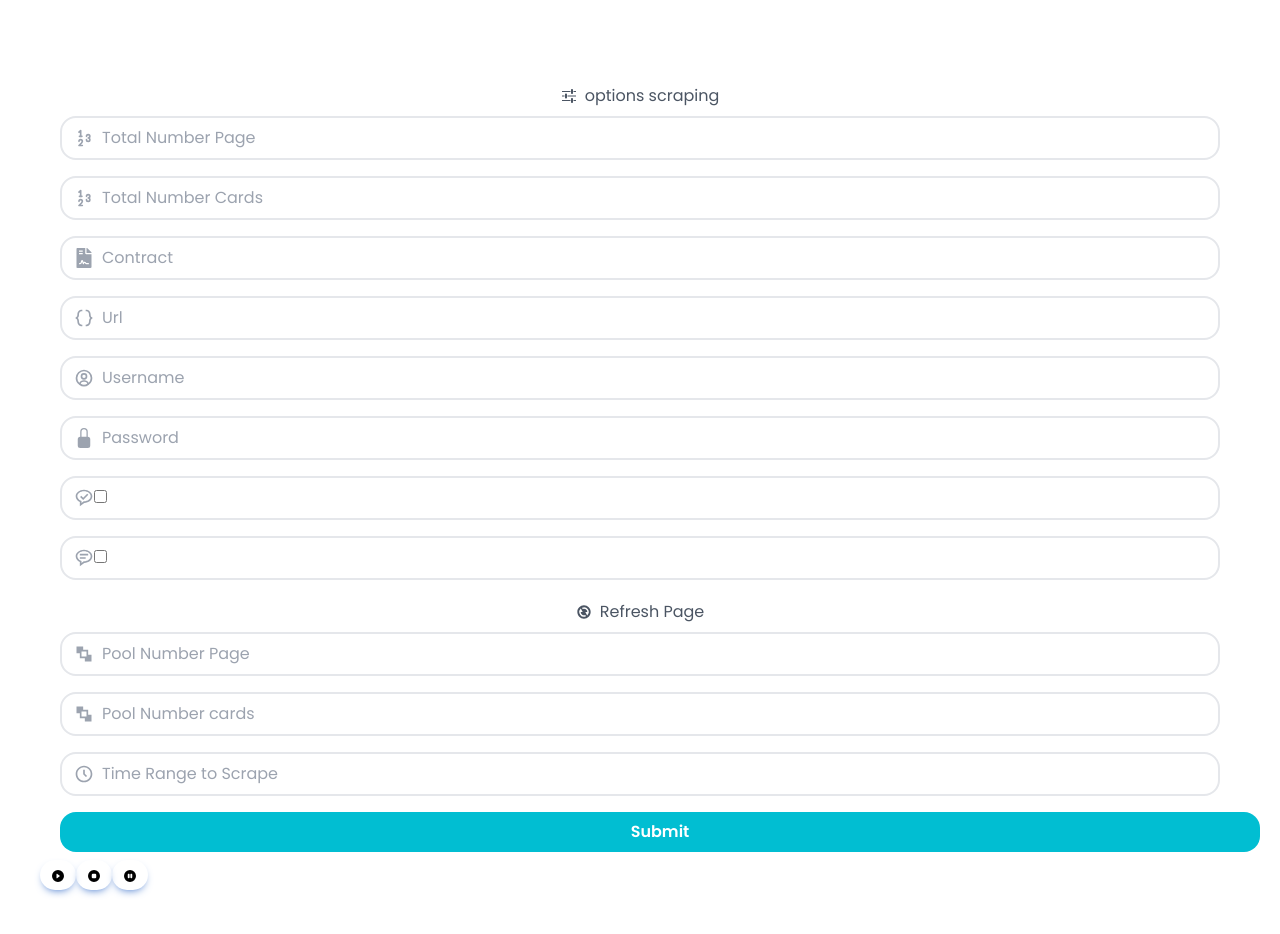
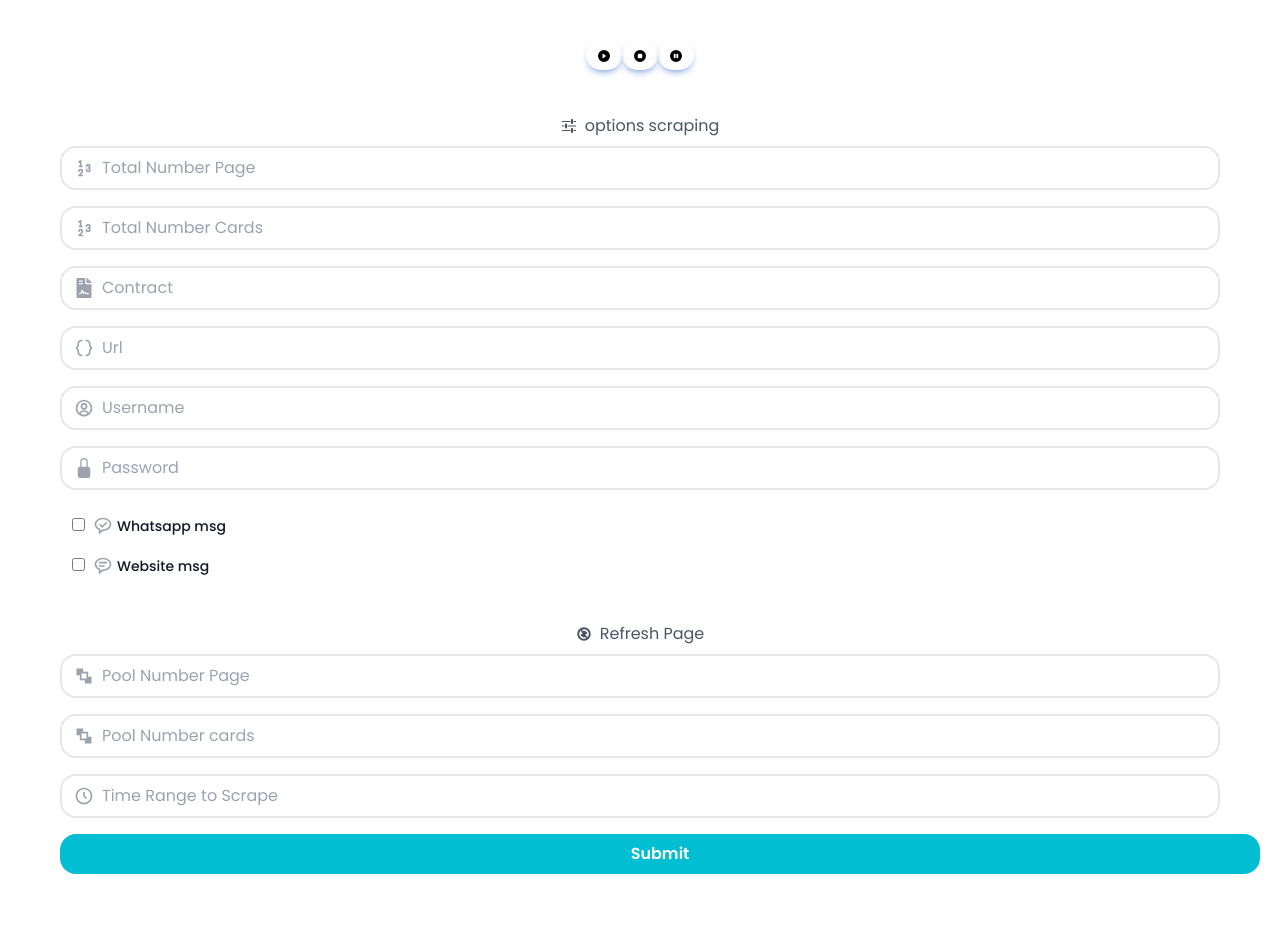
Before and after one commit to lucaimbalzano/fe.house-network, a Next.js app: page /profile/dashboard in a window 1280 px wide. Shown: the top 934 px of the page. Built offline with nearby package versions, Linux system fonts and the light colour scheme.

Commit message:
added first options and refresh page POST working

```diff
--- a/src/app/globals.css
+++ b/src/app/globals.css
@@ -14,7 +14,7 @@ html {
 @layer components {
     @media (max-width: 382px) {
         .custom-smaller-width {
-            @apply w-8/12 !important;
+            width: auto !important;
         }
 
         .input {
--- a/src/app/register/register-user-form.tsx
+++ b/src/app/register/register-user-form.tsx
@@ -43,7 +43,6 @@ export default function RegisterUserForm() {
   }, [isSubmitSuccessful]);
 
   async function RegisterUserFunction(credentials: RegisterUserInput) {
-    console.log('credentials-> RegisterUserFunction: '+credentials)
     store.setRequestLoading(true);
     try {
       const user = await apiRegisterUser(JSON.stringify(credentials));
@@ -62,7 +61,6 @@ export default function RegisterUserForm() {
   }
 
   const onSubmitHandler: SubmitHandler<RegisterUserInput> = (values) => {
-    console.log('values->onSubmitHandler: '+values);
     RegisterUserFunction(values);
   };
 
--- a/src/components/LoadingButton.tsx
+++ b/src/components/LoadingButton.tsx
@@ -19,7 +19,7 @@ export const LoadingButton: React.FC<LoadingButtonProps> = ({
     <button
       type="submit"
       className={twMerge(
-        `block w-full mt-4 py-2 rounded-2xl text-white font-semibold mb-2  hover:bg-[#4dd1e0] hover:shadow-md sm:ml-5 sm:mr-5 custom-smaller-width`,
+        `block w-full mt-4 py-2 rounded-2xl text-white font-semibold mb-2  hover:bg-[#4dd1e0] hover:shadow-md sm:ml-5 sm:mr-5`,
         `${btnColor} ${loading && btnColor}`
       )}
     >
--- a/src/components/profile/dashboard/pageScrape/pageScrape.tsx
+++ b/src/components/profile/dashboard/pageScrape/pageScrape.tsx
@@ -2,7 +2,7 @@
 
 
 import FormInput from '@/components/FormInput'
-import { FlowInputSchema, FlowInputScraper, RefreshSearchSchema, RefreshSearch } from '@/lib/validations/flowInputScraper.schema';
+import { FlowInputSchema, FlowInputScraper } from '@/lib/validations/flowInputScraper.schema';
 import { zodResolver } from '@hookform/resolvers/zod';
 import React, { useEffect, useState } from 'react'
 import { FormProvider, useForm, SubmitHandler } from 'react-hook-form'
@@ -18,6 +18,9 @@ import { FlowInputScraperResponse } from '@/lib/types/flowInputScraper';
 import  useStore  from '@/store';
 import { useRouter } from 'next/navigation';
 import { LoadingButton } from '@/components/LoadingButton';
+import { handleApiError } from '@/lib/helpers';
+import { toast } from 'react-hot-toast';
+import { FlowInputScraperPush } from '@/lib/services/flowInputScraper';
 
 export default function PageScrape() {
   const store = useStore();
@@ -27,9 +30,12 @@ export default function PageScrape() {
   });
 
 
+
+
   const {
     reset,
     handleSubmit,
+    register,
     formState: { isSubmitSuccessful },
   } = methods;
 
@@ -42,24 +48,57 @@ export default function PageScrape() {
   }, [isSubmitSuccessful]);
 
   async function FlowInputScrapeFunction(credentials: FlowInputScraper){
-    console.log("FlowInputScrapeFunction-> pageScrape: "+ JSON.stringify(credentials))
     store.setRequestLoading(true);
-    return;
+    try {
+      const flowInputScraper = await FlowInputScraperPush(JSON.stringify(credentials));
+      store.setFlowInputScraper(flowInputScraper);
+      return router.push("/login");
+    } catch (error:any) {
+      if (error instanceof Error) {
+        handleApiError(error)
+      } else {
+        toast.error(error.message);
+        console.log("Error message:", error.message);
+      }
+    } finally {
+      store.setRequestLoading(false)
+    }
   }
 
-  const onSubmit: SubmitHandler<FlowInputScraper> = (values: FlowInputScraper) => {
-    console.log("submitHandler-> pageScrape: "+ JSON.stringify(values))
-    FlowInputScrapeFunction(values);
-  };
-
-
+  const onSubmit: SubmitHandler<FlowInputScraper> = (values: FlowInputScraper) => { FlowInputScrapeFunction(values);};
+  const onError = (errors:any, e:any) => console.log(errors, e);
 
   return (
 
     <div>
+
+    <div className='flex justify-center items-center'>
+            <button
+            type="button"
+            className="inline-block rounded-full px-3 pb-2 pt-2.5 text-xs font-medium uppercase leading-normal hover:bg-slate-200 hover:text-[#125d68] hover: text-black shadow-[0_4px_9px_-4px_#3b71ca] transition duration-150 ease-in-out hover:shadow-[0_8px_9px_-4px_rgba(59,113,202,0.3),0_4px_18px_0_rgba(59,113,202,0.2)] focus:bg-black-600 focus:shadow-[0_8px_9px_-4px_rgba(59,113,202,0.3),0_4px_18px_0_rgba(59,113,202,0.2)] focus:outline-none focus:ring-0 active:bg-slate-600 active:shadow-[0_8px_9px_-4px_rgba(59,113,202,0.3),0_4px_18px_0_rgba(59,113,202,0.2)] dark:shadow-[0_4px_9px_-4px_rgba(59,113,202,0.5)] dark:hover:shadow-[0_8px_9px_-4px_rgba(59,113,202,0.2),0_4px_18px_0_rgba(59,113,202,0.1)] dark:focus:shadow-[0_8px_9px_-4px_rgba(59,113,202,0.2),0_4px_18px_0_rgba(59,113,202,0.1)] dark:active:shadow-[0_8px_9px_-4px_rgba(59,113,202,0.2),0_4px_18px_0_rgba(59,113,202,0.1)]"
+            data-te-ripple-init
+            data-te-ripple-color="light">
+            <BsFillPlayCircleFill className='hover:text-white' />
+          </button>
+          <button
+            type="button"
+            className="inline-block rounded-full px-3 pb-2 pt-2.5 text-xs font-medium uppercase leading-normal hover:bg-slate-200 hover:text-[#125d68] hover: text-black shadow-[0_4px_9px_-4px_#3b71ca] transition duration-150 ease-in-out hover:shadow-[0_8px_9px_-4px_rgba(59,113,202,0.3),0_4px_18px_0_rgba(59,113,202,0.2)] focus:bg-black-600 focus:shadow-[0_8px_9px_-4px_rgba(59,113,202,0.3),0_4px_18px_0_rgba(59,113,202,0.2)] focus:outline-none focus:ring-0 active:bg-slate-600 active:shadow-[0_8px_9px_-4px_rgba(59,113,202,0.3),0_4px_18px_0_rgba(59,113,202,0.2)] dark:shadow-[0_4px_9px_-4px_rgba(59,113,202,0.5)] dark:hover:shadow-[0_8px_9px_-4px_rgba(59,113,202,0.2),0_4px_18px_0_rgba(59,113,202,0.1)] dark:focus:shadow-[0_8px_9px_-4px_rgba(59,113,202,0.2),0_4px_18px_0_rgba(59,113,202,0.1)] dark:active:shadow-[0_8px_9px_-4px_rgba(59,113,202,0.2),0_4px_18px_0_rgba(59,113,202,0.1)]"
+            data-te-ripple-init
+            data-te-ripple-color="light">
+            <BsFillStopCircleFill />
+          </button>
+          <button
+            type="button"
+            className="inline-block rounded-full px-3 pb-2 pt-2.5 text-xs font-medium uppercase leading-normal hover:bg-slate-200 hover:text-[#125d68] hover: text-black shadow-[0_4px_9px_-4px_#3b71ca] transition duration-150 ease-in-out hover:shadow-[0_8px_9px_-4px_rgba(59,113,202,0.3),0_4px_18px_0_rgba(59,113,202,0.2)] focus:bg-black-600 focus:shadow-[0_8px_9px_-4px_rgba(59,113,202,0.3),0_4px_18px_0_rgba(59,113,202,0.2)] focus:outline-none focus:ring-0 active:bg-slate-600 active:shadow-[0_8px_9px_-4px_rgba(59,113,202,0.3),0_4px_18px_0_rgba(59,113,202,0.2)] dark:shadow-[0_4px_9px_-4px_rgba(59,113,202,0.5)] dark:hover:shadow-[0_8px_9px_-4px_rgba(59,113,202,0.2),0_4px_18px_0_rgba(59,113,202,0.1)] dark:focus:shadow-[0_8px_9px_-4px_rgba(59,113,202,0.2),0_4px_18px_0_rgba(59,113,202,0.1)] dark:active:shadow-[0_8px_9px_-4px_rgba(59,113,202,0.2),0_4px_18px_0_rgba(59,113,202,0.1)]"
+            data-te-ripple-init
+            data-te-ripple-color="light">
+            <BsFillPauseCircleFill />
+          </button>
+     </div>
     <br></br>
       <FormProvider {...methods} >
-      <form onSubmit={handleSubmit(onSubmit)}>
+      <form onSubmit={handleSubmit(onSubmit, onError)}>
+
       <h5 className='mt-5 mb-2 flex justify-center items-center text-gray-600'><IoMdOptions className='mr-2'/>options scraping</h5>
         <div className="flex items-center border-2 py-2 px-3 rounded-2xl mb-4 hover:shadow-md sm:ml-5 sm:mr-5 custom-smaller-width bg-white">
         <TbNumbers className="h-5 w-5 text-gray-400"/>
@@ -85,64 +124,47 @@ export default function PageScrape() {
         <BsFillLockFill className="h-5 w-5 text-gray-400"/>
           <FormInput type="password" label="Password" name="password"/>
         </div>
-        <div className="flex items-center border-2 py-2 px-3 rounded-2xl mb-4 hover:shadow-md sm:ml-5 sm:mr-5 custom-smaller-width bg-white">
-        <BiMessageRoundedCheck className="h-5 w-5 text-gray-400"/>
+
+        <div className='flex-col items-center py-2 px-3 mb-4  sm:ml-5 sm:mr-5 '>
+        <div className="flex items-center mb-4">
         <FormInput type="checkbox" label="message" name="message"/>
+          <div className='inline-flex '>
+            <label  className="flex ml-2 text-sm font-medium text-gray-900 dark:text-gray-400"> <BiMessageRoundedCheck className="mr-1 h-5 w-5 text-gray-400 "/> Whatsapp msg</label>
+          </div>
+        </div>
+        <div className="flex items-center mb-4">
+        <FormInput type="checkbox" label="messageWebSite" name="messageWebSite"/>
+          <div className='inline-flex'>
+            <label  className="flex ml-2 text-sm font-medium text-gray-900 dark:text-gray-400"> <BiMessageRoundedDetail className="mr-1 h-5 w-5 text-gray-400"/>Website msg</label>
+          </div>
+        </div>
 
         </div>
-        <div className="flex items-center border-2 py-2 px-3 rounded-2xl mb-4 hover:shadow-md sm:ml-5 sm:mr-5 custom-smaller-width bg-white">
-        <BiMessageRoundedDetail className="h-5 w-5 text-gray-400"/>
-        <FormInput type="checkbox" label="messageWebSite" name="messageWebSite"/>
-        </div>
+
+
         <h5 className='mt-5 mb-2 flex justify-center items-center text-gray-600'><RiRefreshFill className='mr-2'/>Refresh Page</h5>
           <div className="flex items-center border-2 py-2 px-3 rounded-2xl mb-4 hover:shadow-md sm:ml-5 sm:mr-5 custom-smaller-width bg-white">
           <CgArrangeFront className="h-5 w-5 text-gray-400"/>
-          <FormInput type="text" label="Pool Number Page" name="poolPage"/>
+            <FormInput type="text" label="Pool Number Page" name="refreshSearch.poolPage"/>
           </div>
           <div className="flex items-center border-2 py-2 px-3 rounded-2xl mb-4 hover:shadow-md sm:ml-5 sm:mr-5 custom-smaller-width bg-white">
           <CgArrangeFront className="h-5 w-5 text-gray-400"/>
-          <FormInput type="text" label="Pool Number cards" name="poolCards"/>
+            <FormInput type="text" label="Pool Number cards" name="refreshSearch.poolCards"/>
           </div>
           <div className="flex items-center border-2 py-2 px-3 rounded-2xl mb-4 hover:shadow-md sm:ml-5 sm:mr-5 custom-smaller-width bg-white">
           <BiTimeFive className="h-5 w-5 text-gray-400"/>
-          <FormInput type="text" label="Time Range to Scrape" name="perTimeRange"/>
+            <FormInput type="number" label="Time Range to Scrape" name="refreshSearch.perTimeRange"/>
           </div>
+
         <LoadingButton
                   loading={store.requestLoading}
                   textColor="text-white"
                 >
                   Submit
         </LoadingButton>
-
       </form>
       </FormProvider>
 
-
-
-
-          <div>
-            <button
-            type="button"
-            className="inline-block rounded-full px-3 pb-2 pt-2.5 text-xs font-medium uppercase leading-normal hover:bg-slate-200 hover:text-[#125d68] hover: text-black shadow-[0_4px_9px_-4px_#3b71ca] transition duration-150 ease-in-out hover:shadow-[0_8px_9px_-4px_rgba(59,113,202,0.3),0_4px_18px_0_rgba(59,113,202,0.2)] focus:bg-black-600 focus:shadow-[0_8px_9px_-4px_rgba(59,113,202,0.3),0_4px_18px_0_rgba(59,113,202,0.2)] focus:outline-none focus:ring-0 active:bg-slate-600 active:shadow-[0_8px_9px_-4px_rgba(59,113,202,0.3),0_4px_18px_0_rgba(59,113,202,0.2)] dark:shadow-[0_4px_9px_-4px_rgba(59,113,202,0.5)] dark:hover:shadow-[0_8px_9px_-4px_rgba(59,113,202,0.2),0_4px_18px_0_rgba(59,113,202,0.1)] dark:focus:shadow-[0_8px_9px_-4px_rgba(59,113,202,0.2),0_4px_18px_0_rgba(59,113,202,0.1)] dark:active:shadow-[0_8px_9px_-4px_rgba(59,113,202,0.2),0_4px_18px_0_rgba(59,113,202,0.1)]"
-            data-te-ripple-init
-            data-te-ripple-color="light">
-            <BsFillPlayCircleFill />
-          </button>
-          <button
-            type="button"
-            className="inline-block rounded-full px-3 pb-2 pt-2.5 text-xs font-medium uppercase leading-normal hover:bg-slate-200 hover:text-[#125d68] hover: text-black shadow-[0_4px_9px_-4px_#3b71ca] transition duration-150 ease-in-out hover:shadow-[0_8px_9px_-4px_rgba(59,113,202,0.3),0_4px_18px_0_rgba(59,113,202,0.2)] focus:bg-black-600 focus:shadow-[0_8px_9px_-4px_rgba(59,113,202,0.3),0_4px_18px_0_rgba(59,113,202,0.2)] focus:outline-none focus:ring-0 active:bg-slate-600 active:shadow-[0_8px_9px_-4px_rgba(59,113,202,0.3),0_4px_18px_0_rgba(59,113,202,0.2)] dark:shadow-[0_4px_9px_-4px_rgba(59,113,202,0.5)] dark:hover:shadow-[0_8px_9px_-4px_rgba(59,113,202,0.2),0_4px_18px_0_rgba(59,113,202,0.1)] dark:focus:shadow-[0_8px_9px_-4px_rgba(59,113,202,0.2),0_4px_18px_0_rgba(59,113,202,0.1)] dark:active:shadow-[0_8px_9px_-4px_rgba(59,113,202,0.2),0_4px_18px_0_rgba(59,113,202,0.1)]"
-            data-te-ripple-init
-            data-te-ripple-color="light">
-            <BsFillStopCircleFill />
-          </button>
-          <button
-            type="button"
-            className="inline-block rounded-full px-3 pb-2 pt-2.5 text-xs font-medium uppercase leading-normal hover:bg-slate-200 hover:text-[#125d68] hover: text-black shadow-[0_4px_9px_-4px_#3b71ca] transition duration-150 ease-in-out hover:shadow-[0_8px_9px_-4px_rgba(59,113,202,0.3),0_4px_18px_0_rgba(59,113,202,0.2)] focus:bg-black-600 focus:shadow-[0_8px_9px_-4px_rgba(59,113,202,0.3),0_4px_18px_0_rgba(59,113,202,0.2)] focus:outline-none focus:ring-0 active:bg-slate-600 active:shadow-[0_8px_9px_-4px_rgba(59,113,202,0.3),0_4px_18px_0_rgba(59,113,202,0.2)] dark:shadow-[0_4px_9px_-4px_rgba(59,113,202,0.5)] dark:hover:shadow-[0_8px_9px_-4px_rgba(59,113,202,0.2),0_4px_18px_0_rgba(59,113,202,0.1)] dark:focus:shadow-[0_8px_9px_-4px_rgba(59,113,202,0.2),0_4px_18px_0_rgba(59,113,202,0.1)] dark:active:shadow-[0_8px_9px_-4px_rgba(59,113,202,0.2),0_4px_18px_0_rgba(59,113,202,0.1)]"
-            data-te-ripple-init
-            data-te-ripple-color="light">
-            <BsFillPauseCircleFill />
-          </button>
-          </div>
     </div>
   )
 }
--- a/src/lib/types/flowInputScraper.ts
+++ b/src/lib/types/flowInputScraper.ts
@@ -11,7 +11,7 @@ export interface FlowInputScraper {
     refreshSearch : {
         poolPage: string,
         poolCards: string,
-        perTimeRange: number
+        perTimeRange: string
     },
     message: Boolean,
     messageWebSite: Boolean
--- a/src/store/index.ts
+++ b/src/store/index.ts
@@ -1,6 +1,7 @@
 "use client";
 
 import { FilteredUser } from "@/lib/types/userTypes";
+import { FlowInputScraper } from "@/lib/types/flowInputScraper";
 import { create } from "zustand";
 
 type Store = {
@@ -9,6 +10,8 @@ type Store = {
   setAuthUser: (user: FilteredUser | null) => void;
   setRequestLoading: (isLoading: boolean) => void;
   reset: () => void;
+  FlowInputScraper : FlowInputScraper | null;
+  setFlowInputScraper : (flowInputScraper : FlowInputScraper | null) => void;
 };
 
 const useStore = create<Store>((set) => ({
@@ -18,6 +21,8 @@ const useStore = create<Store>((set) => ({
   setRequestLoading: (isLoading) =>
     set((state) => ({ ...state, requestLoading: isLoading })),
   reset: () => set({ authUser: null, requestLoading: false }),
+  FlowInputScraper: null,
+  setFlowInputScraper: (flowInputScraper) => set((state) => ({ ...state, flowInputScraper: flowInputScraper}))
 }));
 
 export default useStore;
```
Also changed, not shown: src/app/profile/page.tsx (+6 -6 lines), src/components/Header.tsx (+4 -4 lines), src/lib/services/flowInputScraper.tsx (+6 -4 lines), src/lib/validations/flowInputScraper.schema.ts (+8 -9 lines), src/middleware.ts (+4 -3 lines). Lines whose indentation alone changed are shown as unchanged.
